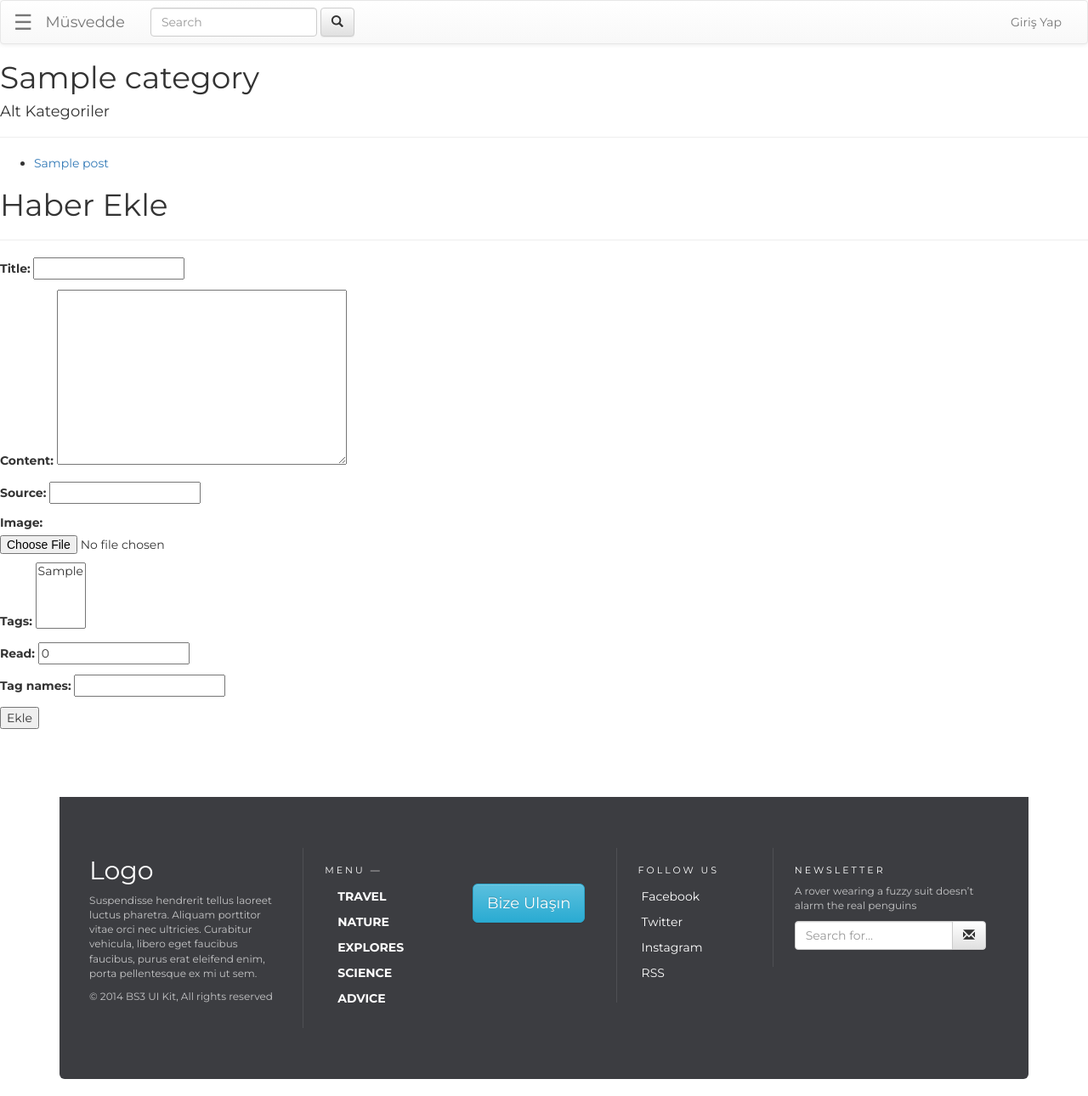
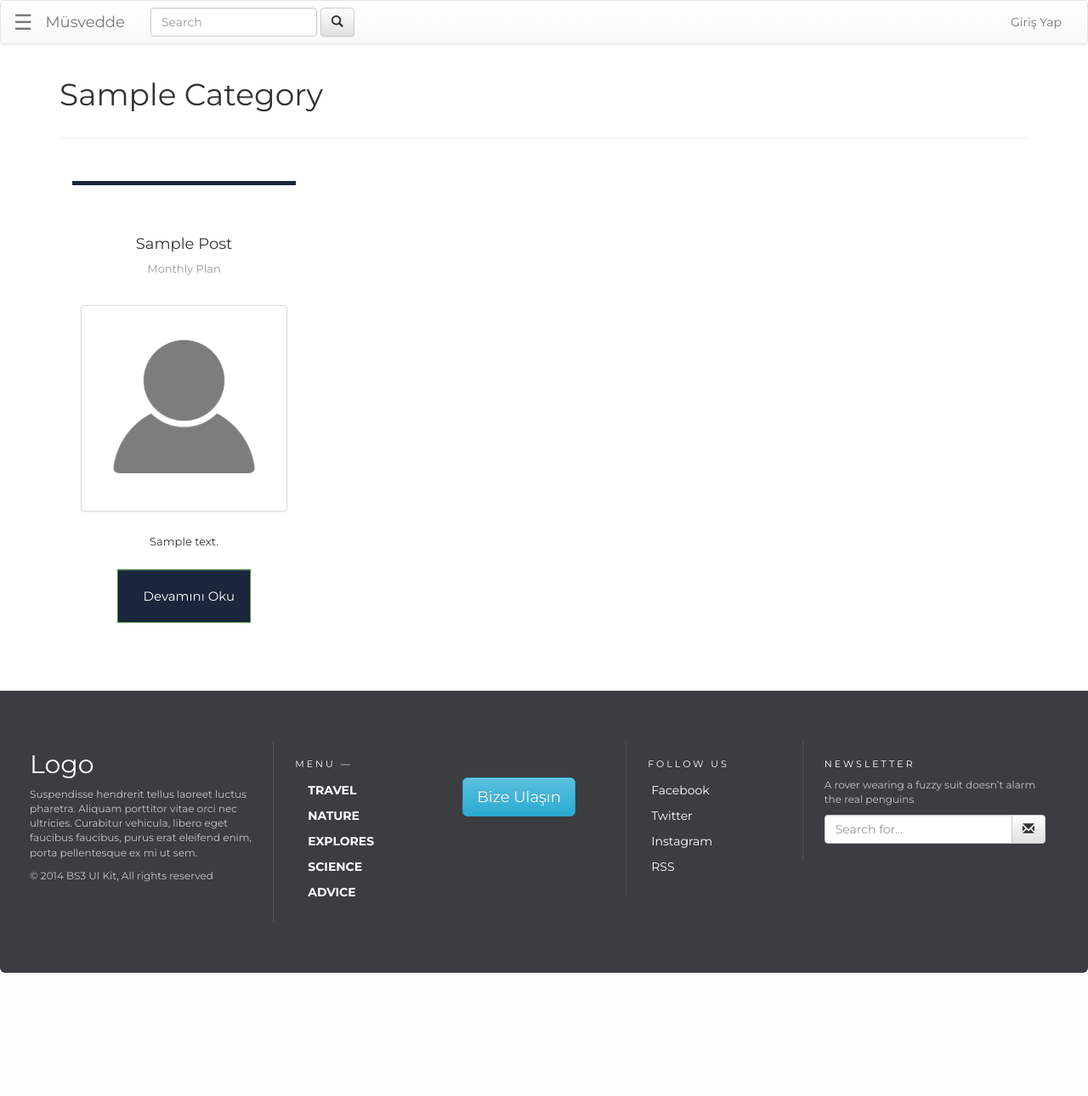
Before and after one commit to lyk2017-python/Musvedde, a Django app: a page that uses musveddeNews/news/templates/news/base.html in a window 1280 px wide. Shown: the whole page at 85% size. After the commit the page ends 1145 px from the top, so only its background shows below. Run offline with Django 3.2, Linux system fonts and the light colour scheme; tables that the repository leaves empty hold one stand-in row (values such as "Sample post"); some libraries are stand-ins or nearby versions.

```diff
--- a/musveddeNews/news/context_processor.py
+++ b/musveddeNews/news/context_processor.py
@@ -1,6 +1,13 @@
+from django.core.mail import send_mail
+
 from news.models import Category
+from news.forms import ContactForm
 
 
 def category_processor(request):
     categories = Category.objects.filter(sub_level=0)
     return {"categories": categories}
+
+
+def contact_form(request):
+    return {"contact_form": ContactForm}
--- a/musveddeNews/news/forms.py
+++ b/musveddeNews/news/forms.py
@@ -2,6 +2,7 @@ from django import forms
 from django.contrib.auth.forms import UserCreationForm, get_user_model
 from django.forms import HiddenInput
 from news.models import Post, Tags, Comments
+
 
 class NewsForm(forms.ModelForm):
     tags = forms.ModelMultipleChoiceField(queryset=Tags.objects.all(), required=False)
--- a/musveddeNews/news/static/news/css/hosting.css
+++ b/musveddeNews/news/static/news/css/hosting.css
@@ -12,7 +12,7 @@ body {
 /* Animation */
 
 .PlanPricing {
-	margin-top:100px;
+	margin-top:30px;
 	-moz-transition:all 0.6s ease;
 	-webkit-transition:all 0.6s ease;
 	-ms-transition:all 0.6s ease;
@@ -46,7 +46,7 @@ body {
 	display:block;
 	width:100px;
 	height:100px;
-	line-height:100px;
+	line-height:30px!important;
 	margin:0 auto;
 	position:relative;
 	margin-top:-107px;
--- a/musveddeNews/news/static/news/css/style.css
+++ b/musveddeNews/news/static/news/css/style.css
@@ -109,7 +109,6 @@ nav.main{
     background-color: #3c3d41;
 	padding: 60px 40px;
 	color: rgba(255,255,255,1.00);
-	margin-bottom: 20px;
 	border-bottom-right-radius: 6px;
 	border-top-left-radius: 0px;
 	border-bottom-left-radius: 6px;
@@ -156,3 +155,7 @@ nav.main{
 @media (min-width: 768px) {
 	.footer-bs .footer-nav, .footer-bs .footer-social, .footer-bs .footer-ns { border-left:solid 1px rgba(255,255,255,0.10); }
 }
+
+.subcat:hover{
+    background-color:#003300!important;
+}
--- a/musveddeNews/news/templates/news/base.html
+++ b/musveddeNews/news/templates/news/base.html
@@ -14,6 +14,7 @@
     <link href='{% static "news/css/hosting.css" %}' rel="stylesheet" media="all">
 </head>
 <body>
+
     <div class="main">
         <nav class="navbar navbar-default">
             <div class="container-fluid">
@@ -57,9 +58,9 @@
         {% block body %}
 
         {% endblock %}
-         <div class="container">
-    <section style="height:80px;"></section>
+             <section style="height:80px;"></section>
     <!----------- Footer ------------>
+        {{ contact_form }}
     <footer class="footer-bs">
         <div class="row">
         	<div class="col-md-3 footer-brand animated fadeInLeft">
@@ -130,8 +131,6 @@
             </div>
         </div>
     </footer>
-
-</div>
     </div>
     <script src="https://code.jquery.com/jquery-3.1.1.min.js" integrity="sha256-hVVnYaiADRTO2PzUGmuLJr8BLUSjGIZsDYGmIJLv2b8=" crossorigin="anonymous"></script>
     <script src='{% static "news/js/slippry.min.js" %}'></script>
--- a/musveddeNews/news/templates/news/category_detail.html
+++ b/musveddeNews/news/templates/news/category_detail.html
@@ -1,29 +1,41 @@
 {% extends "news/base.html" %}
+{% load static %}
 {% block body %}
-    <h1>{{object}}</h1>
+    <div class="container">
+    <h1>{{object|title}}</h1>
 
-    <h4>Alt Kategoriler</h4>
     <ul>
     {% for sub_category in object.category_set.all %}
-        <li><a href='{% url "category_view" slug=sub_category.slug %}'>{{sub_category}}</a></li>
+        <li class="subcat" style="float:left;border:1px solid #003300;list-style-type:none;border-radius:5px;padding:5px;background-color:#339966"><a href='{% url "category_view" slug=sub_category.slug %}' style="color:#fff;text-decoration:none">{{sub_category|title}}</a></li>
     {% endfor %}
     </ul>
+    <div class="clearfix"></div>
     <hr>
-    <ul>
-    {% for spor in object.post_set.all %}
-        <li><a href='{% url "news_view" pk=spor.pk slug=spor.slug %}'>{{spor}}</a></li>
+    <div class="container"> <!-- Contaner Starts -->
+        <div class="row-fluid">
+        <!-- Row2 start -->
+    {% for catpost in object.post_set.all %}
+            <div class="span3 PlanPricing template4">  <!-- Price template4 Starts -->
+              <div class="planName"> <span class="price">{{catpost.categories|title}}</span>
+                <h4>{{catpost|title}}</h4>
+                <p>Monthly Plan</p>
+              </div>
+              <div class="planFeatures">
+                <ul>
+                  <li><img src="{% static "news/img/profile.png" %}" class="img-thumbnail"></li>
+                  <li>{{catpost.content|truncatechars:100}}</li>
+                </ul>
+              </div>
+              <p> <a href='{% url "news_view" pk=catpost.pk slug=catpost.slug %}' role="button" data-toggle="modal" class="btn btn-success btn-large">Devamını Oku </a> </p>
+            </div>
     {% endfor %}
     {% for sub_category in object.category_set.all %}
         {% for subnews in sub_category.post_set.all %}
+
         <li><a href='{% url "news_view" slug=subnews.slug pk=subnews.pk %}'>{{subnews}}</a></li>
         {% endfor %}
     {% endfor %}
-    </ul>
-    <h1>Haber Ekle</h1>
-    <hr>
-    <form action="." method="POST">
-        {% csrf_token %}
-        {{form.as_p}}
-        <input type="submit" value="Ekle"></input>
-    </form>
+        </div>  <!-- Row2 ends -->
+    </div> <!-- Container ends -->
+    </div>
 {% endblock %}
--- a/musveddeNews/news/templates/news/post_detail.html
+++ b/musveddeNews/news/templates/news/post_detail.html
@@ -39,7 +39,7 @@
                         </span><br>
                         <hr>
                         {% empty %}
-                            <div class="alert alert-danger"><h5 class="text-danger">Bu habere ait yorum bulunamadı!</h5></div>
+                            <div style="margin-top:25px" class="alert alert-danger"><h5 class="text-danger">Bu habere ait yorum bulunamadı!</h5></div>
                       {% endfor %}
                   </ul>
               </div>
--- a/musveddeNews/news/views.py
+++ b/musveddeNews/news/views.py
@@ -71,14 +71,13 @@ class NewsView(generic.CreateView):
         return context
 
 
-
 class TagsView(generic.DetailView):
     model = Tags
 
 
 class ContactFormView(generic.FormView):
     form_class = ContactForm
-    template_name = "news/contact.html"
+    template_name = "news/base.html"
     success_url = "/"
 
     def form_valid(self, form):
```
